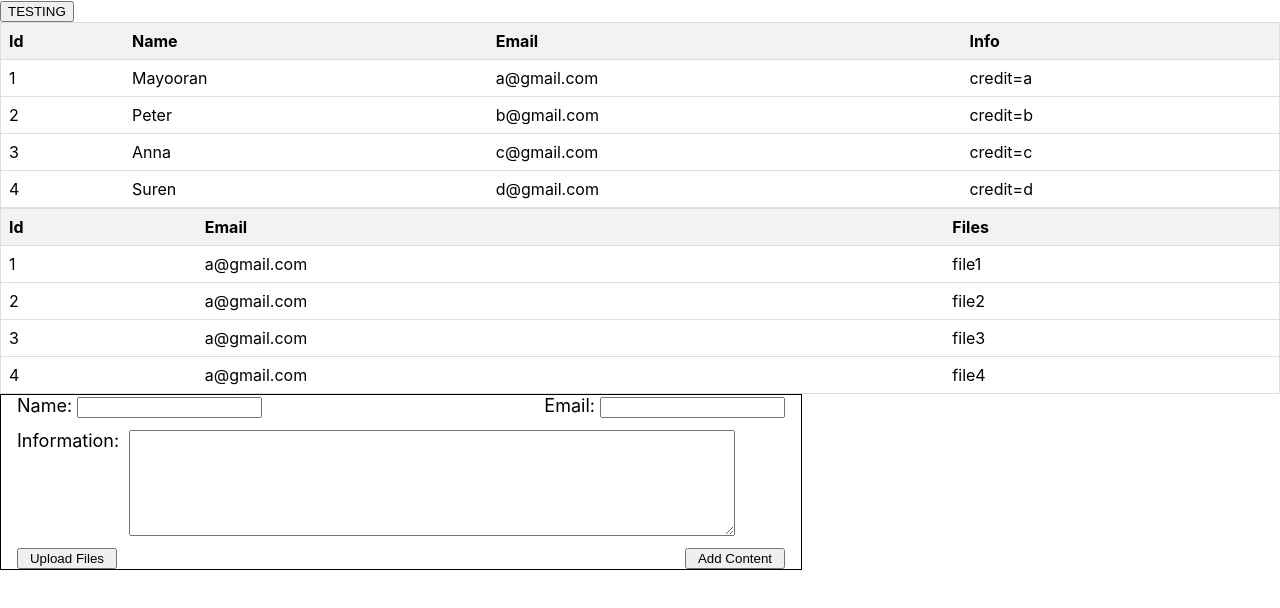
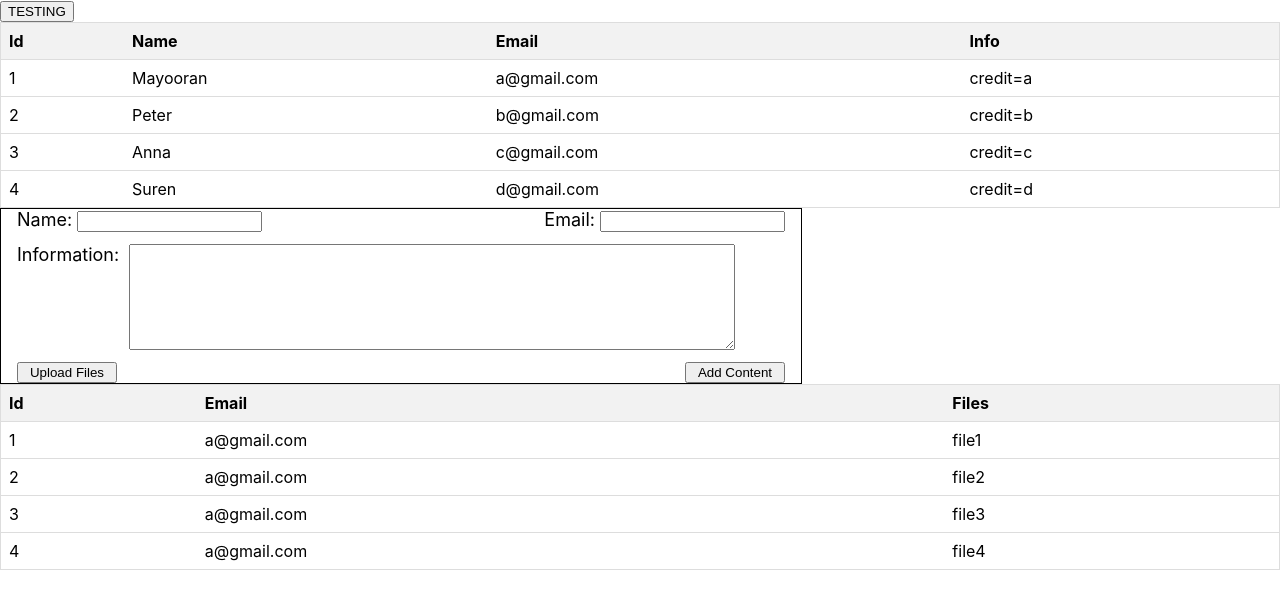
Before and after one commit to talK951/GmailScraperAndMaker, a React (Create React App) app: page / in a window 1280 px wide. Shown: the top 608 px of the page. Built offline with nearby package versions, Linux system fonts and the light colour scheme.

Commit message:
KAN-8-fix

```diff
--- a/src/App.js
+++ b/src/App.js
@@ -7,8 +7,8 @@ function App() {
     <div className="App">
       <header className="App-header">
         <ClientTable />
+        <AddClientBox />
         <EmailTable />
-        <AddClientBox />
       </header>
 
     </div>
```
Also changed, not shown: src/AddClientBox/AddClientBox.js (+0 -11 lines).
